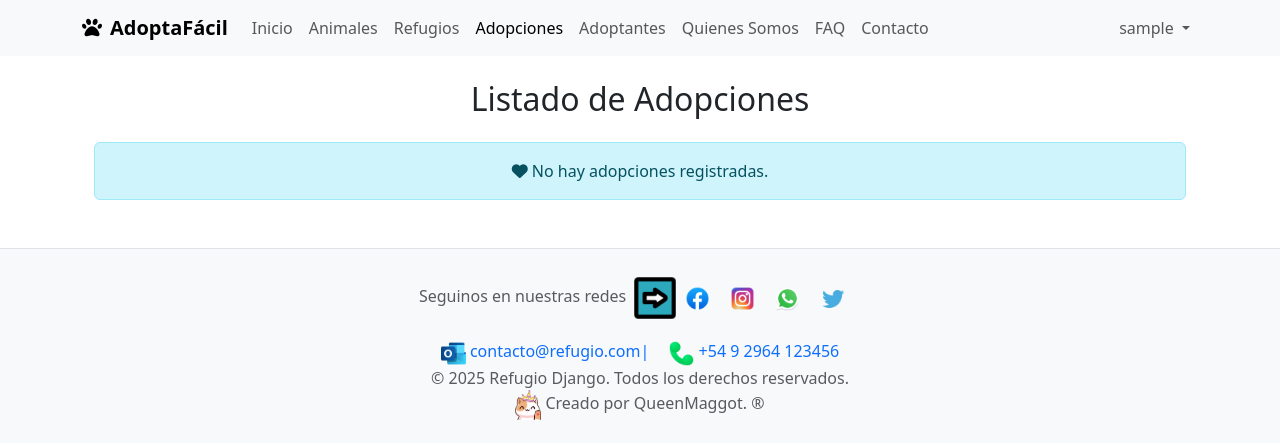
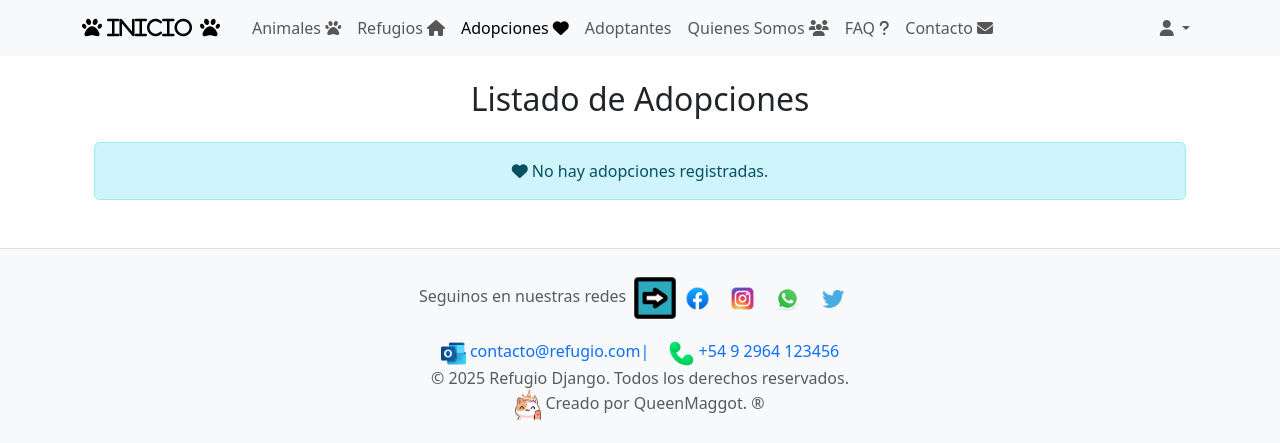
Before and after one commit to QueenMaggot/refugio, a Django app: page /adopciones/listado/ in a window 1280 px wide. Shown: the top 443 px of the page. Run offline with Django 5.2, Linux system fonts and the light colour scheme; the visitor is signed in with stand-in values (Sample User, id 1); data that the repository does not hold is empty; some libraries are stand-ins or nearby versions.

Commit message:
agregue iconos en el navbar, quite usuarios de prueba, arreglé def users/adoptantes

```diff
--- a/src/templates/adopciones/adopcion_list.html
+++ b/src/templates/adopciones/adopcion_list.html
@@ -4,7 +4,7 @@
 {% load static %}
 
 {% if object %}
-<h2>Editar Adopción</h2>
+<h2 class="d-flex justify-content-center">Editar Adopción</h2>
 <form method="post" class="form-style-3">
     {% csrf_token %}
 
--- a/src/templates/base.html
+++ b/src/templates/base.html
@@ -26,7 +26,7 @@
       <div class="container">
         <!-- Logo/Brand -->
         <a class="navbar-brand fw-bold" href="{% url 'inicio' %}">
-          <i class="fas fa-paw me-2"></i>AdoptaFácil
+          <i class="fas fa-paw me-2"> Inicio</i><i class="fas fa-paw me-2"></i>
         </a>
 
         <button class="navbar-toggler" type="button" data-bs-toggle="collapse" data-bs-target="#navbarNav" aria-controls="navbarNav" aria-expanded="false" aria-label="Toggle navigation">
@@ -36,22 +36,32 @@
         <div class="collapse navbar-collapse" id="navbarNav">
           <!-- Enlaces públicos (siempre visibles) -->
           <ul class="navbar-nav me-auto mb-2 mb-lg-0">
+
+            <!--
             <li class="nav-item">
               <a class="nav-link {% if request.resolver_match.url_name == 'inicio' %}active{% endif %}" href="{% url 'inicio' %}">Inicio</a>
             </li>
+            -->
 
             <li class="nav-item">
-              <a class="nav-link {% if 'animal' in request.resolver_match.url_name %}active{% endif %}" href="{% url 'animales:animal_list' %}">Animales</a>
+              <a class="nav-link {% if 'animal' in request.resolver_match.url_name %}active{% endif %}" href="{% url 'animales:animal_list' %}">Animales
+                <i class="fas fa-paw"></i>
+              </a>
             </li>
 
             <li class="nav-item">
-              <a class="nav-link {% if 'refugio' in request.resolver_match.url_name %}active{% endif %}" href="{% url 'refugios:refugio_list' %}">Refugios</a>
+              <a class="nav-link {% if 'refugio' in request.resolver_match.url_name %}active{% endif %}" href="{% url 'refugios:refugio_list' %}">Refugios
+              <i class="fas fa-home"></i>
+              </a>
             </li>
 
             {% if user.is_authenticated %}
             <li class="nav-item">
               <!--<a class="nav-link {% if 'adopcion' in request.resolver_match.url_name and not perms.adopciones.add_adopcion %}active{% endif %}" href="{% url 'adopciones:adopcion_list' %}">Adopciones</a>-->
-              <a class="nav-link {% if 'adopcion' in request.resolver_match.url_name %}active{% endif %}" href="{% url 'adopciones:adopcion_list' %}">Adopciones</a>
+              <a class="nav-link {% if 'adopcion' in request.resolver_match.url_name %}active{% endif %}" href="{% url 'adopciones:adopcion_list' %}">Adopciones
+              <i class="fas fa-heart"></i>
+              </a>
+
             </li>
             {% endif%}
 
@@ -67,15 +77,19 @@
             {% endif %}
 
             <li class="nav-item">
-              <a class="nav-link" href="{% url 'quienes_somos' %}">Quienes Somos </a>
+              <a class="nav-link" href="{% url 'quienes_somos' %}">Quienes Somos
+              <i class="fas fa-users"></i>
+              </a>
             </li>
 
             <li class="nav-item">
-              <a class="nav-link" href="{% url 'preguntas_frecuentes' %}"> FAQ </a>
+              <a class="nav-link" href="{% url 'preguntas_frecuentes' %}"> FAQ <i class="fas fa-question"></i> </a>
             </li>
 
             <li class="nav-item">
-             <a class="nav-link" href="{% url 'contacto' %}">Contacto </a>
+             <a class="nav-link" href="{% url 'contacto' %}">Contacto
+              <i class="fas fa-envelope"></i>
+             </a>
             </li>
           </ul>
 
@@ -84,8 +98,9 @@
             {% if user.is_authenticated %}
               <!-- Dropdown de usuario -->
             <li class="nav-item dropdown">
+
               <a class="nav-link dropdown-toggle" href="#" id="userDropdown" role="button" data-bs-toggle="dropdown" aria-expanded="false">
-                {{ user.username }}
+                <i class="fas fa-user"></i> {{ user.adoptante }}
               </a>
               <ul class="dropdown-menu dropdown-menu-end" aria-labelledby="userDropdown">
                 <li>
@@ -142,7 +157,7 @@
     </a>
 
 
-    <a href="https://instagram.com/queenmaggot_"class="me-3" target="_blank" style="color:#E4405F;">
+    <a href="https://instagram.com/queenmaggot"class="me-3" target="_blank" style="color:#E4405F;">
       <img src = "{%static 'img/logo-ig.png'%}" style="height: 25px">
     </a>
 
--- a/src/templates/refugios/refugio_list.html
+++ b/src/templates/refugios/refugio_list.html
@@ -5,7 +5,7 @@
 {% load static %}
 
 <div class= "form-style-3">
-    <h2 class="titulo-grid" > Modificar Refugio </h2>
+    <h2 class="titulo-grid d-flex justify-content-center" > Modificar Refugio </h2>
 
     <form method="post" class= "mt-4">
 
```
Also changed, not shown: src/templates/adopciones/adopcion_detail.html (+6 -3 lines).
